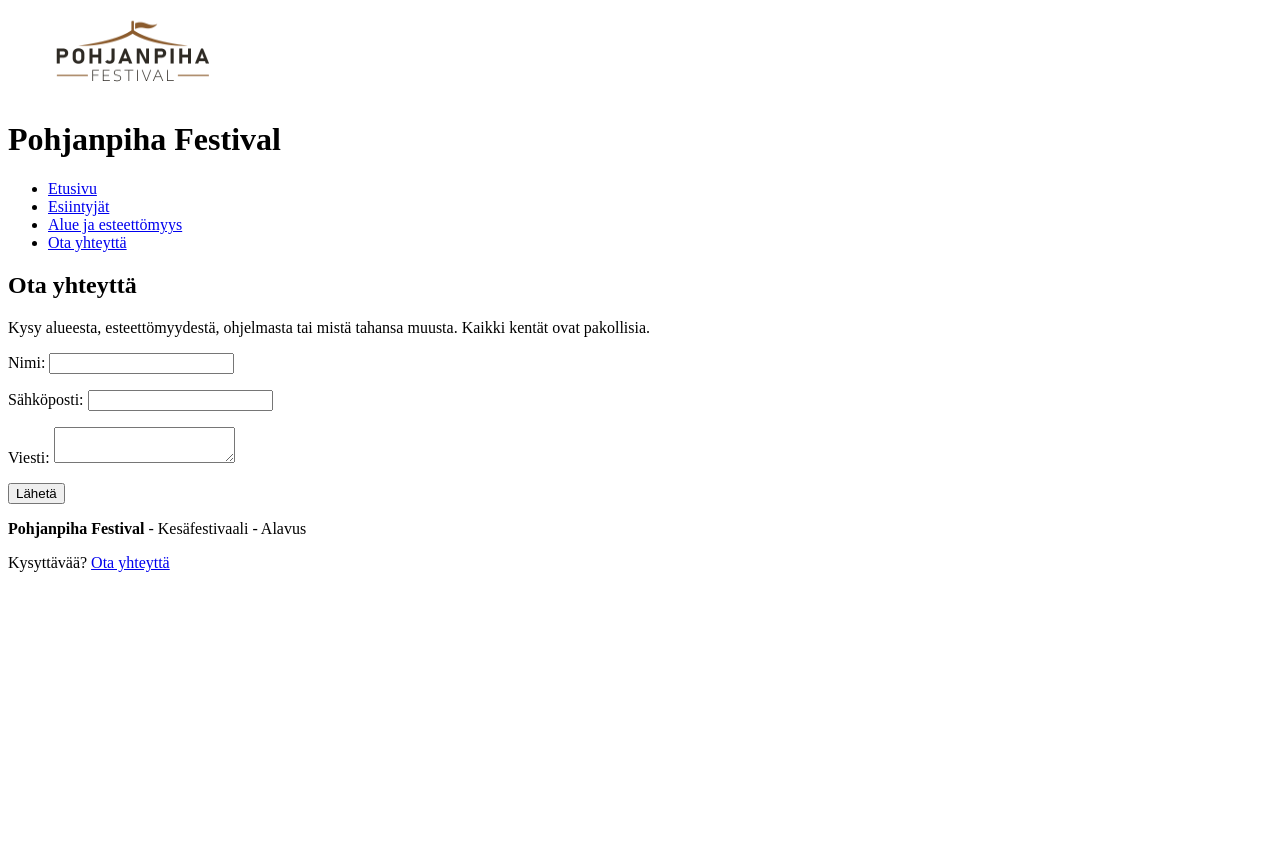
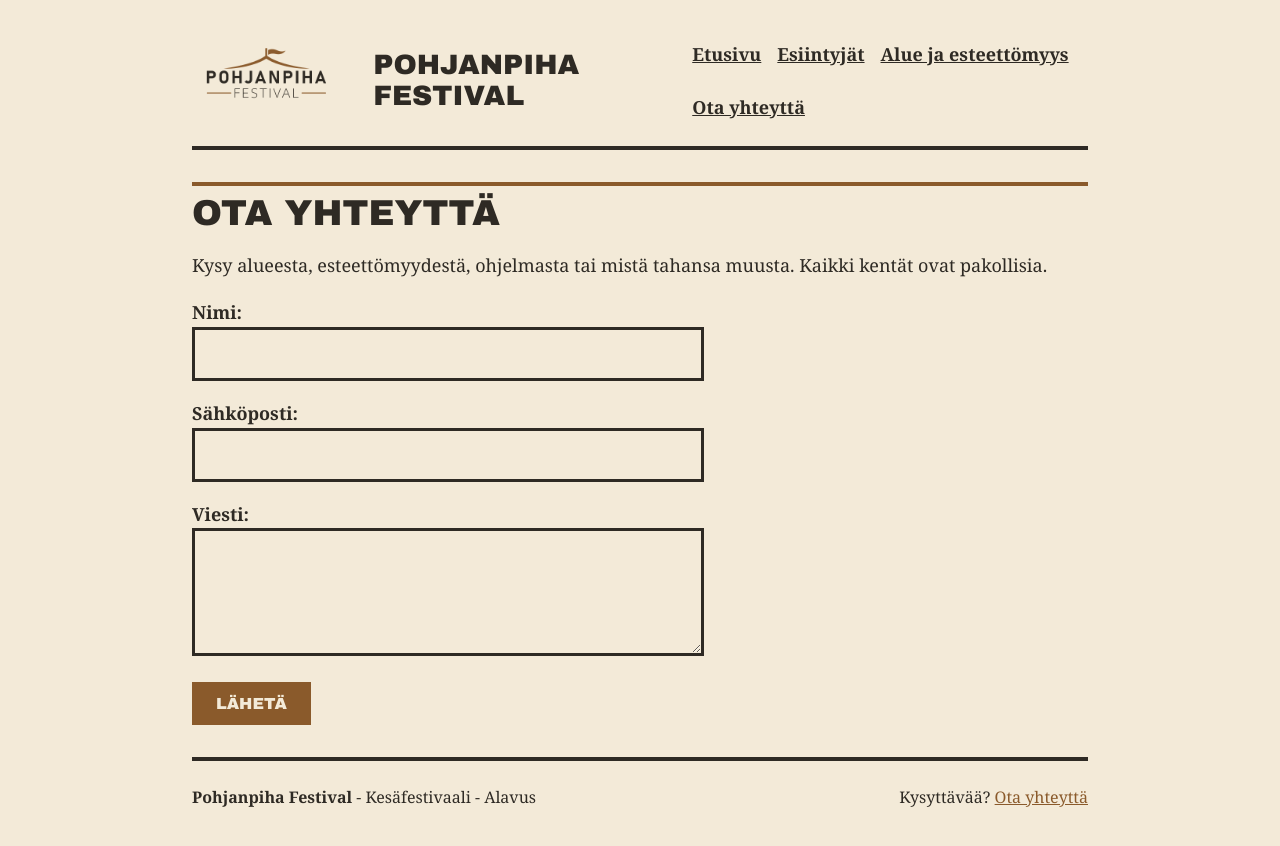
Before and after one commit to LuhtaTin/web_kurssi, a plain HTML site: page contact.html in a window 1280 px wide. Before the commit the page ends 800 px from the top, so only its background shows below. Drawn offline with Linux system fonts and the light colour scheme.

Commit message:
mahdollisesti toimiva css

```diff
--- a/contact.html
+++ b/contact.html
@@ -3,6 +3,7 @@
     <head>
         <meta charset="UTF-8">
         <title>Pohjanpiha Festival - Ota yhteyttä</title>
+        <link rel="stylesheet" href="style.css">
     </head>
     <body>
         <header>
--- /dev/null
+++ b/style.css
@@ -0,0 +1,208 @@
+
+:root {
+  color-scheme: light dark;
+
+  --text: #2e2a24;
+  --bg: #f3ead8;
+  --accent: #8a5a2b;
+  --on-accent: #f3ead8;
+  --logo-bg: transparent;
+
+  --font-body: Georgia, "Times New Roman", serif;
+  --font-head: "Arial Black", Arial, sans-serif;
+
+  --space-s: 0.5rem;
+  --space-m: 1rem;
+  --space-l: 2rem;
+}
+
+@media (prefers-color-scheme: dark) {
+  :root {
+    --text: #f3ead8;
+    --bg: #1f1b16;
+    --accent: #d0a06a;
+    --on-accent: #1f1b16;
+    --logo-bg: #f3ead8;
+  }
+}
+
+* {
+  box-sizing: border-box;
+}
+
+body {
+  max-width: 60rem;
+  margin: 0 auto;
+  padding: var(--space-m);
+  background: var(--bg);
+  color: var(--text);
+  font-family: var(--font-body);
+  font-size: 1.125rem;
+  line-height: 1.6;
+  overflow-wrap: break-word;
+}
+
+img {
+  max-width: 100%;
+  height: auto;
+}
+
+a {
+  color: var(--accent);
+}
+
+a:hover {
+  color: var(--text);
+}
+
+a:focus-visible,
+input:focus-visible,
+textarea:focus-visible {
+  outline: 3px solid var(--accent);
+  outline-offset: 3px;
+}
+
+h1,
+h2,
+h3 {
+  font-family: var(--font-head);
+  text-transform: uppercase;
+  line-height: 1.1;
+}
+
+h1 {
+  font-size: 1.75rem;
+  margin: 0;
+}
+
+h2 {
+  font-size: clamp(1.5rem, 6vw, 2.25rem);
+  margin: var(--space-l) 0 var(--space-m);
+  border-top: 4px solid var(--accent);
+  padding-top: var(--space-s);
+}
+
+h3 {
+  font-size: 1.25rem;
+  margin: 0 0 var(--space-s);
+}
+
+header {
+  display: flex;
+  flex-direction: column;
+  gap: var(--space-m);
+  padding-bottom: var(--space-m);
+  border-bottom: 4px solid var(--text);
+}
+
+figure {
+  margin: 0;
+  background: var(--logo-bg);
+  width: fit-content;
+  padding: var(--space-s);
+}
+
+nav ul {
+  display: flex;
+  flex-wrap: wrap;
+  gap: var(--space-s) var(--space-m);
+  list-style: none;
+  margin: 0;
+  padding: 0;
+}
+
+nav a {
+  display: inline-block;
+  padding: var(--space-s) 0;
+  font-weight: bold;
+  color: var(--text);
+}
+
+nav a:hover {
+  color: var(--accent);
+}
+
+.btn,
+input[type="submit"] {
+  display: inline-block;
+  padding: 0.8rem 1.5rem;
+  border: 0;
+  background: var(--accent);
+  color: var(--on-accent);
+  font: bold 1rem var(--font-head);
+  text-transform: uppercase;
+  text-decoration: none;
+  cursor: pointer;
+}
+
+.btn:hover,
+input[type="submit"]:hover {
+  background: var(--text);
+  color: var(--bg);
+}
+
+label {
+  display: block;
+  font-weight: bold;
+}
+
+input[type="text"],
+input[type="email"],
+textarea {
+  width: 100%;
+  max-width: 32rem;
+  padding: 0.6rem;
+  border: 3px solid var(--text);
+  background: var(--bg);
+  color: var(--text);
+  font: inherit;
+}
+
+textarea {
+  height: 8rem;
+}
+
+footer {
+  margin-top: var(--space-l);
+  padding-top: var(--space-m);
+  border-top: 4px solid var(--text);
+  font-size: 1rem;
+}
+
+footer p {
+  margin: var(--space-s) 0;
+}
+
+@media (min-width: 48rem) {
+  body {
+    padding: var(--space-l);
+  }
+
+  header {
+    flex-direction: row;
+    align-items: center;
+    gap: var(--space-l);
+  }
+
+  nav {
+    margin-left: auto;
+  }
+
+  ul:has(h3) {
+    display: grid;
+    grid-template-columns: repeat(3, 1fr);
+    gap: var(--space-m);
+    list-style: none;
+    padding: 0;
+  }
+
+  li:has(h3) {
+    padding: var(--space-m);
+    border: 3px solid var(--text);
+  }
+
+  footer {
+    display: flex;
+    justify-content: space-between;
+  }
+}
```
Also changed, not shown: about.html (+1 -0 lines), index.html (+1 -0 lines), listing.html (+1 -0 lines).
